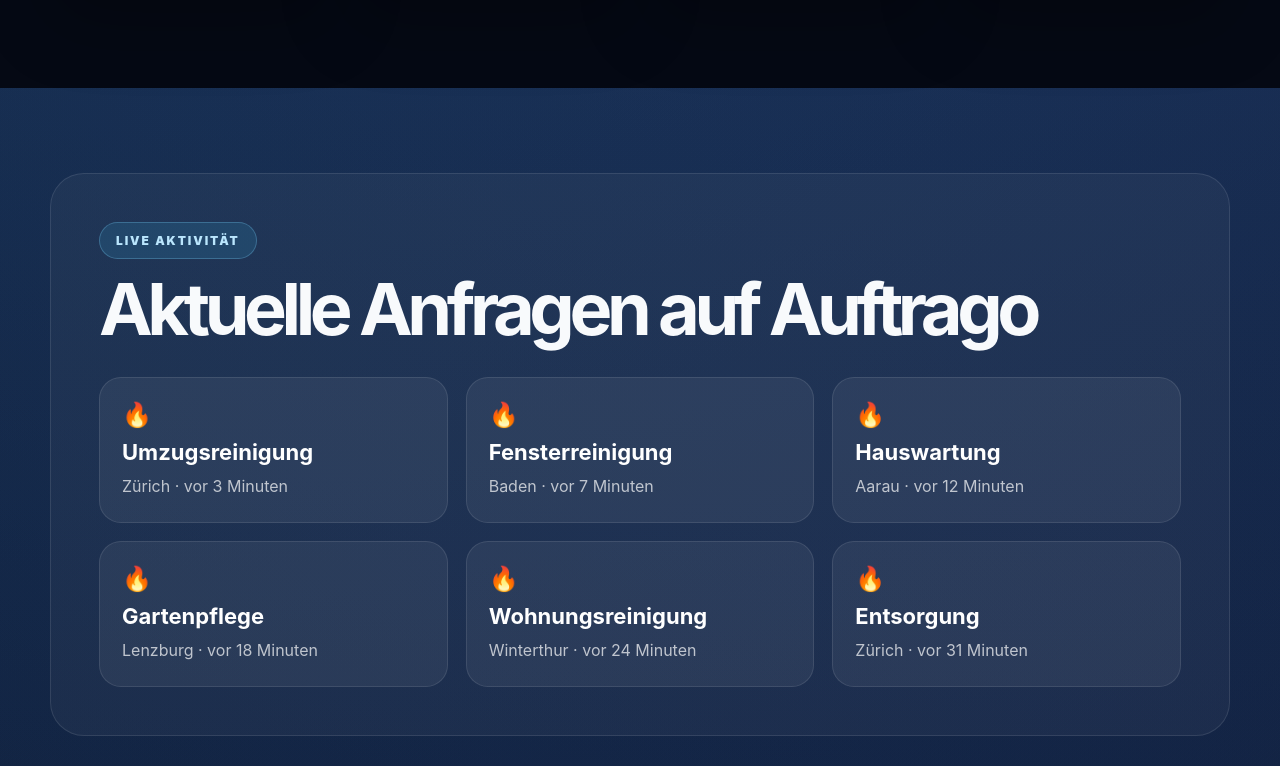
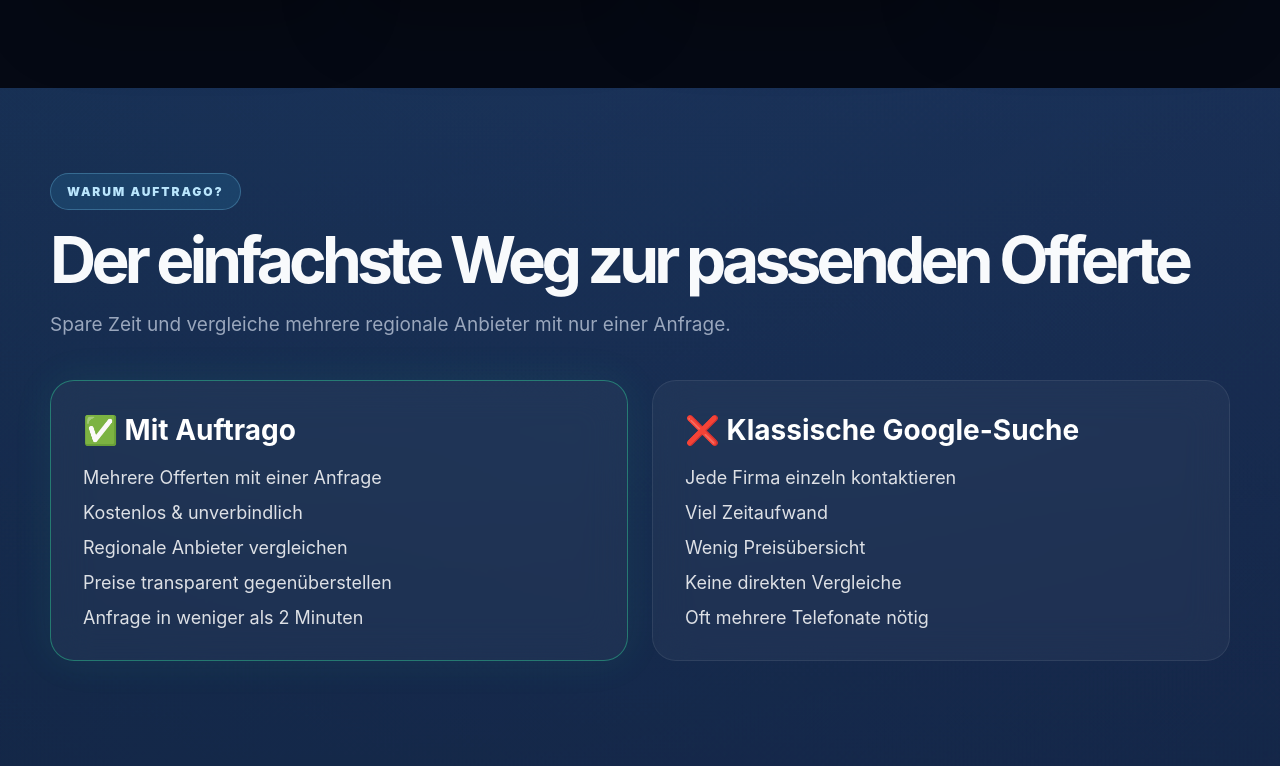
Before and after one commit to Cavara266/auftrago, a Next.js app: page / in a window 1280 px wide. Shown: the part 2294-3060 px from the top of the page. Built offline with nearby package versions, Linux system fonts and the light colour scheme; no server answers; the database is empty.

Commit message:
Add why Auftrago section

```diff
--- a/app/page.tsx
+++ b/app/page.tsx
@@ -6,7 +6,7 @@
 import { citiesSeo } from "@/lib/city-data";
 import { services as seoServices, formatText } from "@/lib/seo-data";
 import TrustReviewsSection from "@/components/trust-reviews-section";
-
+import WhyAuftragoSection from "@/components/why-auftrago-section";
 export const dynamic = "force-dynamic";
 
 export const metadata: Metadata = {
@@ -247,6 +247,7 @@
       </section>
 
       <TrustReviewsSection />
+      <WhyAuftragoSection />
 
       <section className="premium-section">
   <div className="container">
--- /dev/null
+++ b/components/why-auftrago-section.tsx
@@ -0,0 +1,42 @@
+export default function WhyAuftragoSection() {
+  return (
+    <section className="premium-section">
+      <div className="container">
+        <div className="section-head">
+          <span className="eyebrow">Warum Auftrago?</span>
+          <h2>Der einfachste Weg zur passenden Offerte</h2>
+          <p>
+            Spare Zeit und vergleiche mehrere regionale Anbieter mit nur einer
+            Anfrage.
+          </p>
+        </div>
+
+        <div className="comparison-grid">
+          <div className="comparison-card comparison-good">
+            <h3>✅ Mit Auftrago</h3>
+
+            <ul>
+              <li>Mehrere Offerten mit einer Anfrage</li>
+              <li>Kostenlos & unverbindlich</li>
+              <li>Regionale Anbieter vergleichen</li>
+              <li>Preise transparent gegenüberstellen</li>
+              <li>Anfrage in weniger als 2 Minuten</li>
+            </ul>
+          </div>
+
+          <div className="comparison-card">
+            <h3>❌ Klassische Google-Suche</h3>
+
+            <ul>
+              <li>Jede Firma einzeln kontaktieren</li>
+              <li>Viel Zeitaufwand</li>
+              <li>Wenig Preisübersicht</li>
+              <li>Keine direkten Vergleiche</li>
+              <li>Oft mehrere Telefonate nötig</li>
+            </ul>
+          </div>
+        </div>
+      </div>
+    </section>
+  );
+}
```
Also changed, not shown: app/globals.css.
